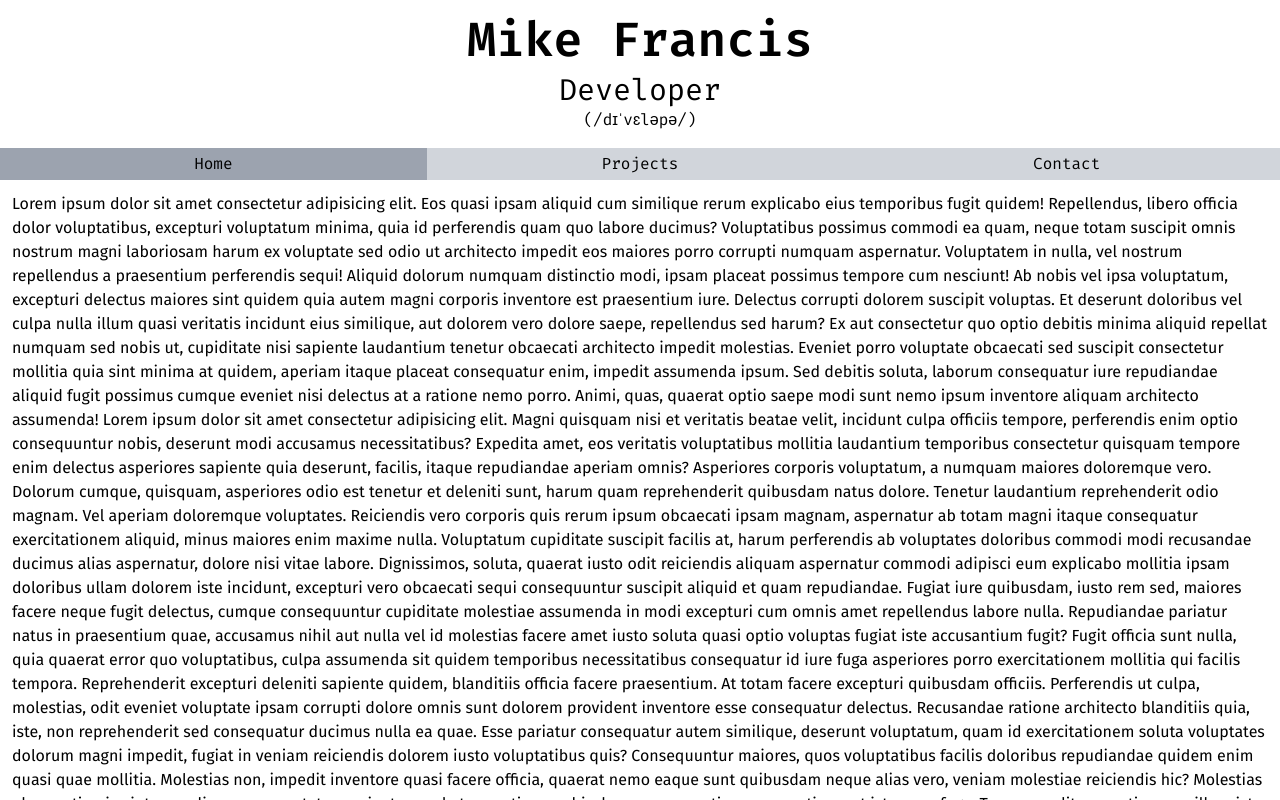
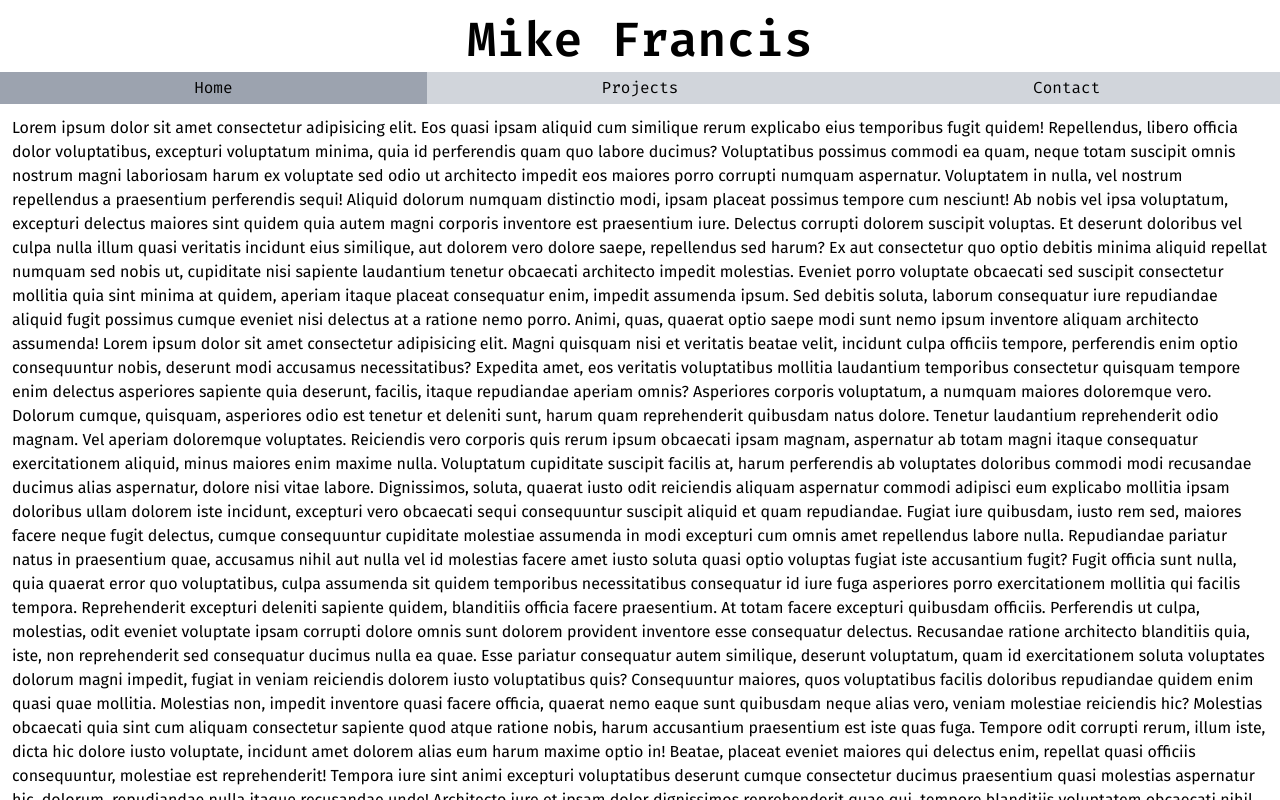
Before and after one commit to mikef80/mikef80.github.io, a React (Vite) app in the folder react-portfolio/: page / in a window 1280 px wide. Shown: the top 800 px of the page. Built offline with nearby package versions, Linux system fonts and the light colour scheme; no server answers.

Commit message:
added custom breakpoint to config file to adjust header visibility in mobile portrait mode

```diff
--- a/react-portfolio/src/components/Header/Header.jsx
+++ b/react-portfolio/src/components/Header/Header.jsx
@@ -7,10 +7,10 @@ const Header = () => {
       <h1 className="text-5xl px-4 pt-4 pb-2 flex align-middle justify-center font-semibold">
         Mike Francis
       </h1>
-      <h2 className="text-3xl px-4 flex align-middle justify-center">
+      <h2 className="text-3xl px-4 flex align-middle justify-center mob-landscape:hidden">
         Developer
       </h2>
-      <h3 className="text-1 px-4 pb-4 flex align-middle justify-center">
+      <h3 className="text-1 px-4 pb-4 flex align-middle justify-center mob-landscape:hidden">
         (/dɪˈvɛləpə/)
       </h3>
       <NavBar />
--- a/react-portfolio/tailwind.config.cjs
+++ b/react-portfolio/tailwind.config.cjs
@@ -2,7 +2,11 @@
 module.exports = {
   content: ["./src/**/*.{js,jsx,ts,tsx}"],
   theme: {
-    extend: {},
+    extend: {
+      screens: {
+        "mob-landscape": { raw: "(orientation: landscape)" },
+      },
+    },
   },
   plugins: [],
 };
```
